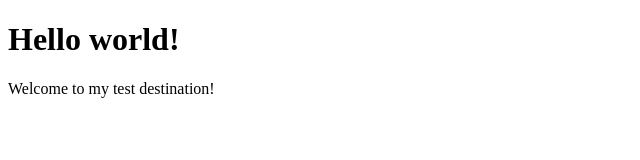
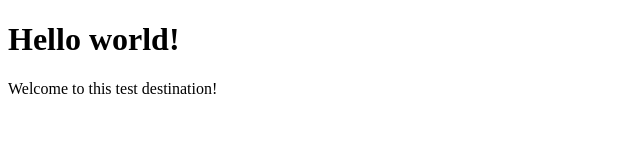
Before and after one commit to macna/hello-world, a plain HTML site: page hello-world/index.html in a window 1280 px wide. Shown: the full height of the page, 0-640 px from the left. Drawn offline with Linux system fonts and the light colour scheme.

Commit message:
Minor update

```diff
--- a/hello-world/index.html
+++ b/hello-world/index.html
@@ -10,7 +10,7 @@
 <body>
     <h1>Hello world!</h1>
     <p>
-        Welcome to my test destination!
+        Welcome to this test destination!
     </p>
 </body>
 </html>
```
